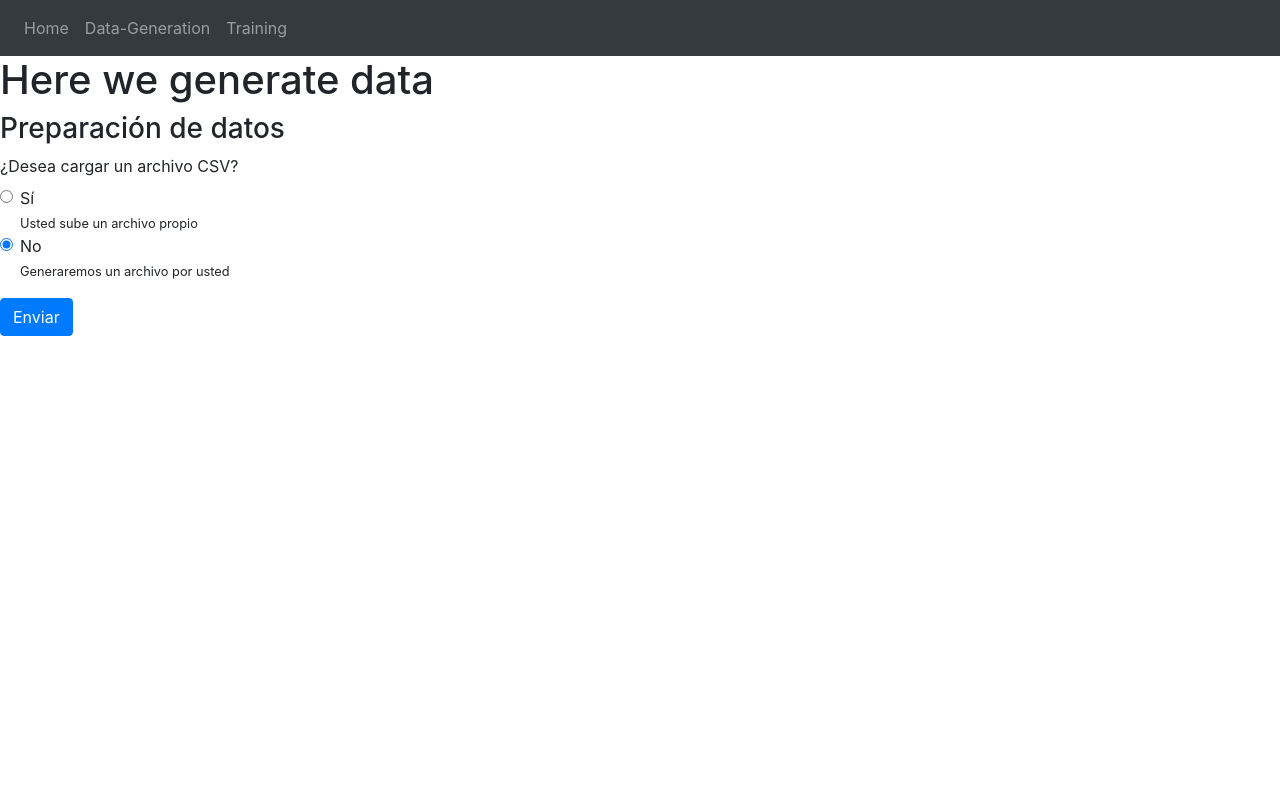
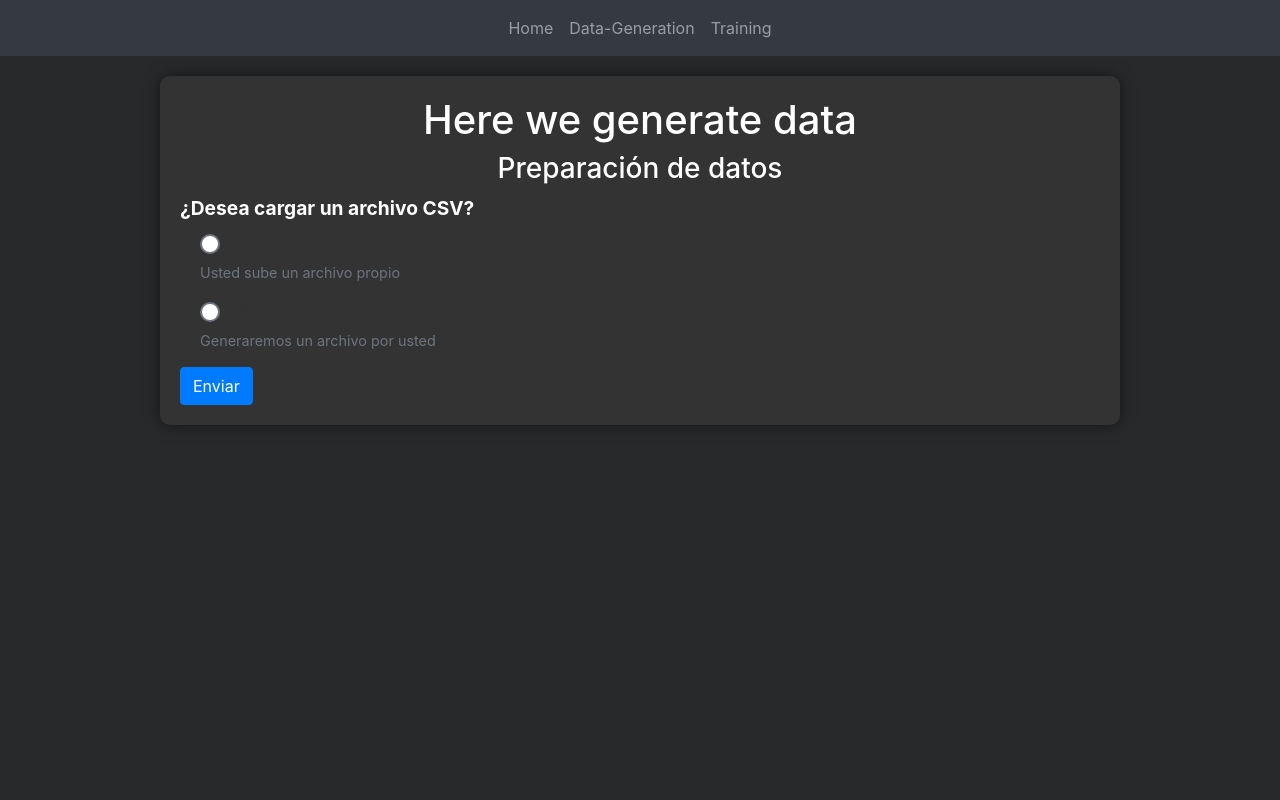
Before and after one commit to Naim020702/tp-inicial-flask, a Flask app: page /data-gen in a window 1280 px wide. Run offline with Flask 3, Linux system fonts and the light colour scheme; some libraries are stand-ins or nearby versions.

Commit message:
creacion del css

```diff
--- /dev/null
+++ b/website/static/styles.css
@@ -0,0 +1,285 @@
+body {
+    font-family: Arial, sans-serif;
+    background-color: #28292b !important;  /* Uso de !important para forzar la prioridad */
+    margin: 0;
+    padding: 0;
+    color: white;
+    height: 100vh;  /* Asegurarse de que el fondo cubra toda la altura de la ventana */
+}
+
+.navbar {
+    margin-bottom: 0;
+    display: flex;
+    justify-content: center;
+}
+
+.navbar-nav {
+    display: flex;
+    justify-content: center;
+    width: 100%;
+}
+
+.navbar-nav .nav-item .nav-link {
+    color: #ffffff;
+    transition: color 0.3s ease-in-out;
+    text-align: center;
+}
+
+.navbar-nav .nav-item .nav-link:hover {
+    color: #17a2b8;
+}
+
+.navbar-nav .nav-item .nav-link.active {
+    font-weight: bold;
+    color: white !important;
+}
+
+.flash-messages {
+    margin: 0;
+    padding: 10px;
+}
+
+.container {
+    max-width: 960px;
+    margin: 20px auto;
+    background: #ffffff;
+    padding: 20px;
+    border-radius: 8px;
+    box-shadow: 0px 0px 10px rgba(0, 0, 0, 0.1);
+}
+
+.alert {
+    margin: 0;
+    border-radius: 0;
+}
+
+.close {
+    cursor: pointer;
+}
+
+/* Nuevo estilo para el contenedor de contenido */
+.content-container {
+    max-width: 960px;
+    margin: 20px auto;
+    padding: 20px;
+    background: #333;
+    color: #fff;
+    border-radius: 10px;
+    box-shadow: 0px 0px 15px rgba(0, 0, 0, 0.5);
+}
+
+.content-container h1, .content-container h3 {
+    text-align: center;
+}
+
+/* Formato de los campos del formulario */
+.form-group {
+    margin-bottom: 20px;
+}
+
+label {
+    font-size: 1.2rem;
+    font-weight: bold;
+    display: block;
+    margin-bottom: 8px;
+}
+
+/* Estilo para los radio buttons */
+.form-check {
+    position: relative;
+    margin-bottom: 15px;
+    padding-left: 30px; /* Espacio para el círculo */
+}
+
+.form-check-input {
+    position: absolute;
+    left: 0;
+    top: 50%;
+    transform: translateY(-50%);
+    opacity: 0; /* Ocultar el radio input original */
+    cursor: pointer;
+}
+
+.form-check-input:checked + .form-check-label::before {
+    background-color: #17a2b8; /* Color de fondo del radio cuando está seleccionado */
+    border-color: #17a2b8;
+}
+
+.form-check-label {
+    position: relative;
+    padding-left: 35px; /* Espacio para el círculo */
+    font-size: 1.1rem;
+    cursor: pointer;
+    color: #333;
+    transition: all 0.3s ease;
+}
+
+/* Crear un círculo alrededor del radio button */
+.form-check-label::before {
+    content: "";
+    position: absolute;
+    left: 0;
+    top: 50%;
+    transform: translateY(-50%);
+    width: 20px;
+    height: 20px;
+    border-radius: 50%;
+    border: 2px solid #6c757d; /* Borde del radio */
+    background-color: #fff;
+    transition: background-color 0.3s ease, border-color 0.3s ease;
+}
+
+/* Efecto al pasar el mouse */
+.form-check-label:hover::before {
+    border-color: #17a2b8;
+}
+
+/* Efecto de "checked" */
+.form-check-input:checked + .form-check-label::before {
+    background-color: #17a2b8;
+    border-color: #17a2b8;
+}
+
+/* Estilo para el texto pequeño */
+.form-check small {
+    display: block;
+    font-size: 0.9rem;
+    color: #6c757d;
+    margin-top: 5px;
+}
+
+small {
+    font-size: 0.9rem;
+    color: #bbb;
+}
+
+/* Botón con color atractivo */
+button {
+    background-color: #17a2b8;
+    color: white;
+    font-size: 1.2rem;
+    border: none;
+    padding: 10px 20px;
+    border-radius: 5px;
+    cursor: pointer;
+    transition: background-color 0.3s ease;
+}
+
+button:hover {
+    background-color: #138496;
+}
+
+#csv_upload_section, #csv_registers_section {
+    margin-top: 20px;
+    padding: 15px;
+    background-color: #343a40; /* Fondo oscuro */
+    border-radius: 8px;
+    box-shadow: 0 2px 5px rgba(0, 0, 0, 0.3);
+    color: #ffffff; /* Texto blanco */
+}
+
+#csv_upload_section .form-group, #csv_registers_section .form-group {
+    margin-bottom: 15px;
+}
+
+#csv_upload_section label, #csv_registers_section label {
+    font-weight: bold;
+    color: #ffffff; /* Etiquetas en blanco */
+}
+
+#csv_upload_section .form-control-file, #csv_registers_section .form-control-file {
+    border-radius: 5px;
+    border: 1px solid #6c757d; /* Borde gris claro */
+    padding: 10px;
+    background-color: #495057; /* Fondo de los campos oscuro */
+    color: #ffffff; /* Texto blanco en los campos */
+    font-size: 1rem; /* Tamaño de texto */
+}
+
+#csv_upload_section .form-control-file::file-selector-button {
+    background-color: #17a2b8; /* Botón de selección con color */
+    color: white; /* Texto blanco en el botón */
+    border: none;
+    padding: 8px 16px;
+    border-radius: 5px;
+    cursor: pointer;
+}
+
+#csv_upload_section .form-control-file::file-selector-button:hover {
+    background-color: #138496; /* Color al pasar el mouse */
+}
+
+#csv_upload_section .form-text, #csv_registers_section .form-text {
+    font-size: 0.9rem;
+    color: #adb5bd; /* Gris claro para el texto de ayuda */
+    margin-top: 5px;
+}
+
+
+/* --------------------------------------------------------------------- */
+
+/* Estilo general para la página de entrenamiento */
+.training-container {
+    max-width: 1300px;
+    margin: 20px auto;
+    padding: 20px;
+    background-color: #f9f9f9; /* Fondo claro */
+    border-radius: 8px;
+    box-shadow: 0px 0px 10px rgba(0, 0, 0, 0.1);
+}
+
+.page-title {
+    text-align: center;
+    font-size: 2rem;
+    color: #333;
+    margin-bottom: 20px;
+}
+
+.sub-title {
+    font-size: 1.5rem;
+    color: #555;
+    margin-bottom: 15px;
+}
+
+.table-container {
+    margin-bottom: 20px;
+}
+
+
+
+.train-btn {
+    background-color: #17a2b8;
+    color: white;
+    font-size: 1.2rem;
+    border: none;
+    padding: 10px 20px;
+    border-radius: 5px;
+    cursor: pointer;
+    transition: background-color 0.3s ease;
+    display: block;
+    margin-block-end: 20px;
+}
+
+.train-btn:hover {
+    background-color: #138496;
+}
+
+.no-data-message {
+    text-align: center;
+    font-size: 1.2rem;
+    color: #888;
+    margin-top: 20px;
+}
+
+
+/* -------------------------------------------------------------------- */
+
+.home-container {
+    text-align: center;  /* Centrar el texto */
+    padding: 20px;       /* Espaciado alrededor */
+}
+
+.home-title {
+    color: white;
+    font-size: 2rem;
+}
--- a/website/templates/base.html
+++ b/website/templates/base.html
@@ -3,6 +3,8 @@
 <head>
     <meta charset="UTF-8">
     <meta name="viewport" content="width=device-width, initial-scale=1.0">
+    <link rel="stylesheet" href="{{ url_for('static', filename='styles.css') }}">
+
     <link
       rel="stylesheet"
       href="https://stackpath.bootstrapcdn.com/bootstrap/4.4.1/css/bootstrap.min.css"
@@ -17,13 +19,9 @@
     <title>{% block title %}Home{% endblock %}</title>
 </head>
 <body>
+  <!-- Barra de navegación -->
   <nav class="navbar navbar-expand-lg navbar-dark bg-dark">
-        <button
-        class="navbar-toggler"
-        type="button"
-        data-toggle="collapse"
-        data-target="#navbar"
-        >
+      <button class="navbar-toggler" type="button" data-toggle="collapse" data-target="#navbar">
           <span class="navbar-toggler-icon"></span>
       </button>
       <div class="collapse navbar-collapse" id="navbar">
@@ -35,52 +33,30 @@
       </div>
   </nav>
 
+  <!-- Mensajes flash (error y éxito) -->
   {% with messages = get_flashed_messages(with_categories=true) %}
     {% if messages %}
       {% for category, message in messages %}
-          {% if category == "error" %}
-            <div class="alert alert-danger alert-dismissable fade show" role="alert">
+        <div class="alert alert-{{ 'danger' if category == 'error' else 'success' }} alert-dismissable fade show" role="alert">
           {{ message }}
           <button type="button" class="close" data-dismiss="alert">
             <span aria-hidden="true">&times;</span>
           </button>
         </div>
-          {% else %}
-            <div class="alert alert-success alert-dismissable fade show" role="alert">
-              {{ message }}
-              <button type="button" class="close" data-dismiss="alert">
-                <span aria-hidden="true">&times;</span>
-              </button>
-            </div>
-          {% endif %}
       {% endfor %}
     {% endif %}
   {% endwith %}
 
+  <!-- Bloque de contenido principal -->
   {% block content %}
-
   {% endblock %}
 
-    <!-- bootstrap al final del body -->
-    <script
-      src="https://code.jquery.com/jquery-3.2.1.slim.min.js"
-      integrity="sha384-KJ3o2DKtIkvYIK3UENzmM7KCkRr/rE9/Qpg6aAZGJwFDMVNA/GpGFF93hXpG5KkN"
-      crossorigin="anonymous"
-    ></script>
-    <script
-      src="https://cdnjs.cloudflare.com/ajax/libs/popper.js/1.12.9/umd/popper.min.js"
-      integrity="sha384-ApNbgh9B+Y1QKtv3Rn7W3mgPxhU9K/ScQsAP7hUibX39j7fakFPskvXusvfa0b4Q"
-      crossorigin="anonymous"
-    ></script>
-    <script
-      src="https://maxcdn.bootstrapcdn.com/bootstrap/4.0.0/js/bootstrap.min.js"
-      integrity="sha384-JZR6Spejh4U02d8jOt6vLEHfe/JQGiRRSQQxSfFWpi1MquVdAyjUar5+76PVCmYl"
-      crossorigin="anonymous"
-    ></script>
-    <!-- bootstrap -->
-    <script
-      type="text/javascript"
-      src="{{ url_for('static', filename='index.js') }}"
-    ></script>
+  <!-- Scripts al final del body para mejorar la carga de la página -->
+  <script src="https://code.jquery.com/jquery-3.2.1.slim.min.js" integrity="sha384-KJ3o2DKtIkvYIK3UENzmM7KCkRr/rE9/Qpg6aAZGJwFDMVNA/GpGFF93hXpG5KkN" crossorigin="anonymous"></script>
+  <script src="https://cdnjs.cloudflare.com/ajax/libs/popper.js/1.12.9/umd/popper.min.js" integrity="sha384-ApNbgh9B+Y1QKtv3Rn7W3mgPxhU9K/ScQsAP7hUibX39j7fakFPskvXusvfa0b4Q" crossorigin="anonymous"></script>
+  <script src="https://maxcdn.bootstrapcdn.com/bootstrap/4.0.0/js/bootstrap.min.js" integrity="sha384-JZR6Spejh4U02d8jOt6vLEHfe/JQGiRRSQQxSfFWpi1MquVdAyjUar5+76PVCmYl" crossorigin="anonymous"></script>
+
+  <!-- Script adicional -->
+  <script type="text/javascript" src="{{ url_for('static', filename='index.js') }}"></script>
 </body>
 </html>
--- a/website/templates/data-gen.html
+++ b/website/templates/data-gen.html
@@ -3,22 +3,23 @@
 {% block title %}Data Generation{% endblock %}
 
 {% block content %}
+    <!-- Contenedor principal para el cuadro -->
+    <div class="content-container">
         <h1>Here we generate data</h1>
         <form method="POST" enctype="multipart/form-data" action="/data-gen">
-        <h3 >Preparación de datos</h3>
+            <h3>Preparación de datos</h3>
+
             {# Campo para seleccionar si se desea cargar CSV #}
             <div class="form-group">
                 <label>¿Desea cargar un archivo CSV?</label>
-            <div class="form-check">
+                <div class="form-check custom-radio">
                     <input class="form-check-input" type="radio" name="cargar_csv" id="csv_si" value="si" onchange="mostrarCampos()">
                     <label class="form-check-label" for="csv_si">Sí</label>
-                <br>
                     <small>Usted sube un archivo propio</small>
                 </div>
-            <div class="form-check">
-                <input class="form-check-input" type="radio" name="cargar_csv" id="csv_no" value="no" checked onchange="mostrarCampos()">
+                <div class="form-check custom-radio">
+                    <input class="form-check-input" type="radio" name="cargar_csv" id="csv_no" value="no" onchange="mostrarCampos()">
                     <label class="form-check-label" for="csv_no">No</label>
-                <br>
                     <small>Generaremos un archivo por usted</small>
                 </div>
             </div>
@@ -32,7 +33,7 @@
                 </div>
             </div>
 
-        {# campo para seleccionar la cantidad de muestras a generar #}
+            {# Campo para seleccionar la cantidad de muestras a generar #}
             <div id="csv_registers_section" style="display: none;">
                 <div class="form-group">
                     <label for="cant_registers">Cuantas muestras desea?</label>
@@ -42,6 +43,8 @@
 
             <button type="submit" class="btn btn-primary">Enviar</button>
         </form>
+
+    </div>
 
     <script>
         function mostrarCampos() {
--- a/website/templates/home.html
+++ b/website/templates/home.html
@@ -3,5 +3,7 @@
 {% block title %}Home{% endblock %}
 
 {% block content %}
-    <h1>This is the home page</h1>
+    <div class="home-container">
+        <h1 class="home-title">This is the home page</h1>
+    </div>
 {% endblock %}
```
Also changed, not shown: website/templates/training.html (+15 -12 lines). Lines whose indentation alone changed are shown as unchanged.
